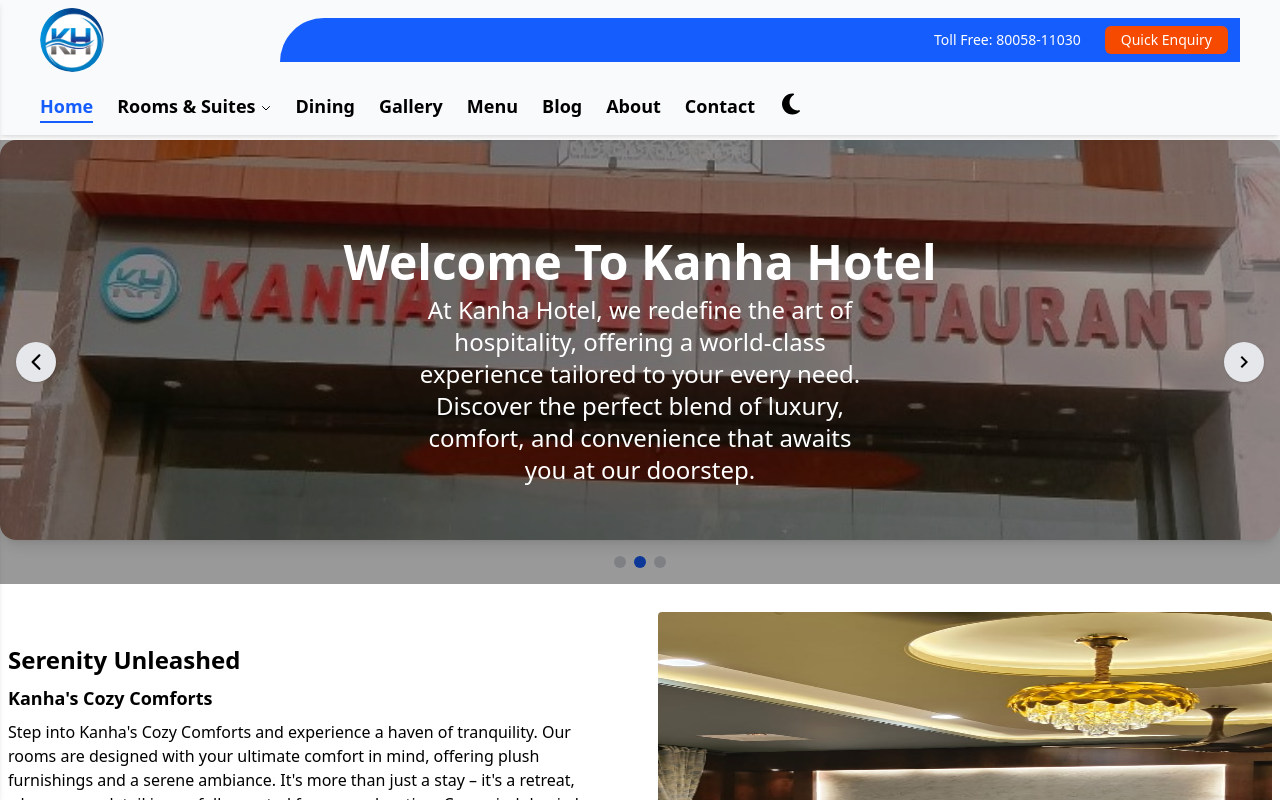
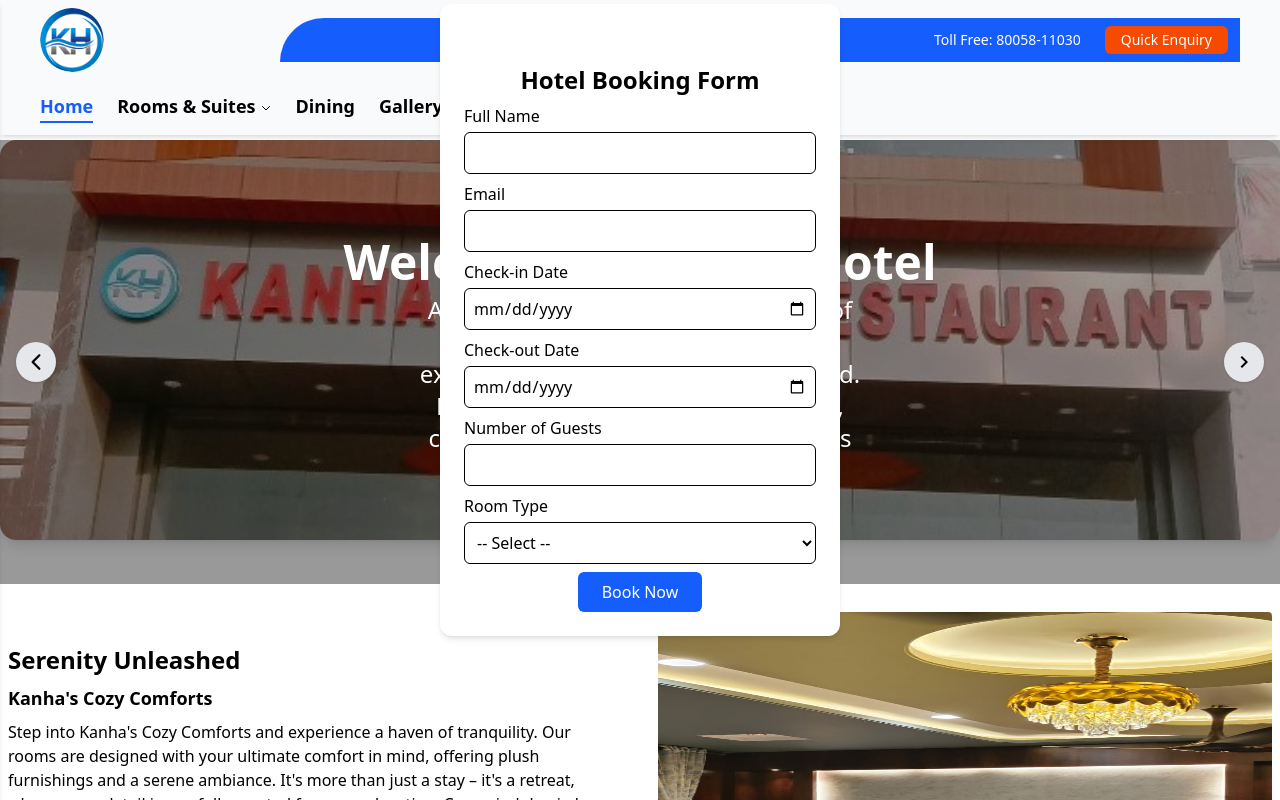
Before and after one commit to sureshjoshi88/kanha-hotel, a React (Vite) app: page / in a window 1280 px wide. Both pictures are taken after a click on the button "Quick Enquiry". Shown: the top 800 px of the page. Built offline with nearby package versions, Linux system fonts and the light colour scheme.

Commit message:
add new form for navbar componet

```diff
--- a/package.json
+++ b/package.json
@@ -14,6 +14,7 @@
     "flowbite": "^3.1.2",
     "react": "^19.1.0",
     "react-dom": "^19.1.0",
+    "react-hook-form": "^7.60.0",
     "react-icons": "^5.5.0",
     "react-router-dom": "^7.6.2",
     "tailwindcss": "^4.1.10"
--- a/src/component/MainLyout.jsx
+++ b/src/component/MainLyout.jsx
@@ -12,7 +12,7 @@
       <header className={`fixed top-0 w-full z-50 ${theme==='light'?'bg-gray-50':'bg-black'}`}>
         <Navbar/>
       </header>
-      <main className='mt-14 md:mt-34'>
+      <main className='mt-14 md:mt-34 '>
         <Outlet/>
       </main>
       <footer>
--- a/src/component/Navbar.jsx
+++ b/src/component/Navbar.jsx
@@ -6,13 +6,34 @@
 import { useTheme } from '../themeContext/UseTheme';
 import { FaMoon } from "react-icons/fa6";
 import { IoSunny } from "react-icons/io5";
+import { useForm } from 'react-hook-form'
+
 
 
 
 const Navbar = () => {
+
+  const {
+    register,
+    handleSubmit,
+    reset,
+    formState: { errors }
+  } = useForm()
+
+  const onSubmit = (data) => {
+    console.log("Booking Data:", data)
+    alert("Booking Successful!")
+    reset() // Clear the form
+  }
+
+
   const [dropdownOpen, setDropdownOpen] = useState(false);
   const [mobileMenuOpen, setMobileMenuOpen] = useState(false);
+  const [form,setFrom]  = useState(false)
   const { theme, setTheme } = useTheme()
+
+const togleForm = ()=> setFrom(!form)
+
   const hanldeTheme = () => {
     if (theme === 'light') {
       document.body.style.backgroundColor = "black"
@@ -57,6 +78,7 @@
           <button
             className="ml-2 bg-orange-600 hover:bg-orange-700 text-white px-4 py-1 rounded-md text-sm font-medium"
             type="button"
+            onClick={togleForm}
           >
             Quick Enquiry
           </button>
@@ -133,6 +155,99 @@
           onClick={toggleMobileMenu}
         />
       )}
+
+
+     { form&& <div className="left-1/2 -translate-x-1/2 top-1  absolute w-100  bg-white p-6  shadow-md rounded-xl ">
+     <div className='text-end'>
+     <span onClick={togleForm} className='hover:bg-red-500 hover:text-white text-3xl ps-1 pe-1'></span>
+     </div>
+      <h2 className="text-2xl font-semibold mb-2 text-center">Hotel Booking Form</h2>
+      <form onSubmit={handleSubmit(onSubmit)} className="space-y-2">
+        {/* Name */}
+        <div>
+          <label className="block mb-1 font-medium">Full Name</label>
+          <input
+            type="text"
+            {...register("name", { required: "Name is required" })}
+            className="w-full border rounded-md p-2"
+          />
+          {errors.name && <p className="text-red-500 text-sm">{errors.name.message}</p>}
+        </div>
+
+        {/* Email */}
+        <div>
+          <label className="block mb-1 font-medium">Email</label>
+          <input
+            type="email"
+            {...register("email", {
+              required: "Email is required",
+              pattern: { value: /^\S+@\S+$/i, message: "Invalid email" }
+            })}
+            className="w-full border rounded-md p-2"
+          />
+          {errors.email && <p className="text-red-500 text-sm">{errors.email.message}</p>}
+        </div>
+
+        {/* Check-in Date */}
+        <div>
+          <label className="block mb-1 font-medium">Check-in Date</label>
+          <input
+            type="date"
+            {...register("checkin", { required: "Check-in date is required" })}
+            className="w-full border rounded-md p-2"
+          />
+          {errors.checkin && <p className="text-red-500 text-sm">{errors.checkin.message}</p>}
+        </div>
+
+        {/* Check-out Date */}
+        <div>
+          <label className="block mb-1 font-medium">Check-out Date</label>
+          <input
+            type="date"
+            {...register("checkout", { required: "Check-out date is required" })}
+            className="w-full border rounded-md p-2"
+          />
+          {errors.checkout && <p className="text-red-500 text-sm">{errors.checkout.message}</p>}
+        </div>
+
+        {/* Guests */}
+        <div>
+          <label className="block mb-1 font-medium">Number of Guests</label>
+          <input
+            type="number"
+            min="1"
+            {...register("guests", { required: "Please enter number of guests" })}
+            className="w-full border rounded-md p-2"
+          />
+          {errors.guests && <p className="text-red-500 text-sm">{errors.guests.message}</p>}
+        </div>
+
+        {/* Room Type */}
+        <div>
+          <label className="block mb-1 font-medium">Room Type</label>
+          <select
+            {...register("roomType", { required: "Please select a room type" })}
+            className="w-full border rounded-md p-2"
+          >
+            <option value="">-- Select --</option>
+            <option value="Standard">Standard</option>
+            <option value="Deluxe">Deluxe</option>
+            <option value="Suite">Suite</option>
+          </select>
+          {errors.roomType && <p className="text-red-500 text-sm">{errors.roomType.message}</p>}
+        </div>
+
+        {/* Submit */}
+        <div className="text-center">
+          <button
+            type="submit"
+            className="bg-blue-600 text-white px-6 py-2 rounded-md hover:bg-blue-700 transition"
+          >
+            Book Now
+          </button>
+        </div>
+      </form>
+    </div>}
     </div>
   );
 };
@@ -160,94 +275,94 @@
 //   }
 
 //   return (
-//     <div className="max-w-xl mx-auto p-6 bg-white shadow-md rounded-xl mt-10">
-//       <h2 className="text-2xl font-semibold mb-4 text-center">Hotel Booking Form</h2>
-//       <form onSubmit={handleSubmit(onSubmit)} className="space-y-4">
-//         {/* Name */}
-//         <div>
-//           <label className="block mb-1 font-medium">Full Name</label>
-//           <input
-//             type="text"
-//             {...register("name", { required: "Name is required" })}
-//             className="w-full border rounded-md p-2"
-//           />
-//           {errors.name && <p className="text-red-500 text-sm">{errors.name.message}</p>}
-//         </div>
+    // <div className="max-w-xl mx-auto p-6 bg-white shadow-md rounded-xl mt-10">
+    //   <h2 className="text-2xl font-semibold mb-4 text-center">Hotel Booking Form</h2>
+    //   <form onSubmit={handleSubmit(onSubmit)} className="space-y-4">
+    //     {/* Name */}
+    //     <div>
+    //       <label className="block mb-1 font-medium">Full Name</label>
+    //       <input
+    //         type="text"
+    //         {...register("name", { required: "Name is required" })}
+    //         className="w-full border rounded-md p-2"
+    //       />
+    //       {errors.name && <p className="text-red-500 text-sm">{errors.name.message}</p>}
+    //     </div>
 
-//         {/* Email */}
-//         <div>
-//           <label className="block mb-1 font-medium">Email</label>
-//           <input
-//             type="email"
-//             {...register("email", {
-//               required: "Email is required",
-//               pattern: { value: /^\S+@\S+$/i, message: "Invalid email" }
-//             })}
-//             className="w-full border rounded-md p-2"
-//           />
-//           {errors.email && <p className="text-red-500 text-sm">{errors.email.message}</p>}
-//         </div>
+    //     {/* Email */}
+    //     <div>
+    //       <label className="block mb-1 font-medium">Email</label>
+    //       <input
+    //         type="email"
+    //         {...register("email", {
+    //           required: "Email is required",
+    //           pattern: { value: /^\S+@\S+$/i, message: "Invalid email" }
+    //         })}
+    //         className="w-full border rounded-md p-2"
+    //       />
+    //       {errors.email && <p className="text-red-500 text-sm">{errors.email.message}</p>}
+    //     </div>
 
-//         {/* Check-in Date */}
-//         <div>
-//           <label className="block mb-1 font-medium">Check-in Date</label>
-//           <input
-//             type="date"
-//             {...register("checkin", { required: "Check-in date is required" })}
-//             className="w-full border rounded-md p-2"
-//           />
-//           {errors.checkin && <p className="text-red-500 text-sm">{errors.checkin.message}</p>}
-//         </div>
+    //     {/* Check-in Date */}
+    //     <div>
+    //       <label className="block mb-1 font-medium">Check-in Date</label>
+    //       <input
+    //         type="date"
+    //         {...register("checkin", { required: "Check-in date is required" })}
+    //         className="w-full border rounded-md p-2"
+    //       />
+    //       {errors.checkin && <p className="text-red-500 text-sm">{errors.checkin.message}</p>}
+    //     </div>
 
-//         {/* Check-out Date */}
-//         <div>
-//           <label className="block mb-1 font-medium">Check-out Date</label>
-//           <input
-//             type="date"
-//             {...register("checkout", { required: "Check-out date is required" })}
-//             className="w-full border rounded-md p-2"
-//           />
-//           {errors.checkout && <p className="text-red-500 text-sm">{errors.checkout.message}</p>}
-//         </div>
+    //     {/* Check-out Date */}
+    //     <div>
+    //       <label className="block mb-1 font-medium">Check-out Date</label>
+    //       <input
+    //         type="date"
+    //         {...register("checkout", { required: "Check-out date is required" })}
+    //         className="w-full border rounded-md p-2"
+    //       />
+    //       {errors.checkout && <p className="text-red-500 text-sm">{errors.checkout.message}</p>}
+    //     </div>
 
-//         {/* Guests */}
-//         <div>
-//           <label className="block mb-1 font-medium">Number of Guests</label>
-//           <input
-//             type="number"
-//             min="1"
-//             {...register("guests", { required: "Please enter number of guests" })}
-//             className="w-full border rounded-md p-2"
-//           />
-//           {errors.guests && <p className="text-red-500 text-sm">{errors.guests.message}</p>}
-//         </div>
+    //     {/* Guests */}
+    //     <div>
+    //       <label className="block mb-1 font-medium">Number of Guests</label>
+    //       <input
+    //         type="number"
+    //         min="1"
+    //         {...register("guests", { required: "Please enter number of guests" })}
+    //         className="w-full border rounded-md p-2"
+    //       />
+    //       {errors.guests && <p className="text-red-500 text-sm">{errors.guests.message}</p>}
+    //     </div>
 
-//         {/* Room Type */}
-//         <div>
-//           <label className="block mb-1 font-medium">Room Type</label>
-//           <select
-//             {...register("roomType", { required: "Please select a room type" })}
-//             className="w-full border rounded-md p-2"
-//           >
-//             <option value="">-- Select --</option>
-//             <option value="Standard">Standard</option>
-//             <option value="Deluxe">Deluxe</option>
-//             <option value="Suite">Suite</option>
-//           </select>
-//           {errors.roomType && <p className="text-red-500 text-sm">{errors.roomType.message}</p>}
-//         </div>
+    //     {/* Room Type */}
+    //     <div>
+    //       <label className="block mb-1 font-medium">Room Type</label>
+    //       <select
+    //         {...register("roomType", { required: "Please select a room type" })}
+    //         className="w-full border rounded-md p-2"
+    //       >
+    //         <option value="">-- Select --</option>
+    //         <option value="Standard">Standard</option>
+    //         <option value="Deluxe">Deluxe</option>
+    //         <option value="Suite">Suite</option>
+    //       </select>
+    //       {errors.roomType && <p className="text-red-500 text-sm">{errors.roomType.message}</p>}
+    //     </div>
 
-//         {/* Submit */}
-//         <div className="text-center">
-//           <button
-//             type="submit"
-//             className="bg-blue-600 text-white px-6 py-2 rounded-md hover:bg-blue-700 transition"
-//           >
-//             Book Now
-//           </button>
-//         </div>
-//       </form>
-//     </div>
+    //     {/* Submit */}
+    //     <div className="text-center">
+    //       <button
+    //         type="submit"
+    //         className="bg-blue-600 text-white px-6 py-2 rounded-md hover:bg-blue-700 transition"
+    //       >
+    //         Book Now
+    //       </button>
+    //     </div>
+    //   </form>
+    // </div>
 //   )
 // }
 
```
Also changed, not shown: 1 other file (tests, documents, lock files or other folders).
